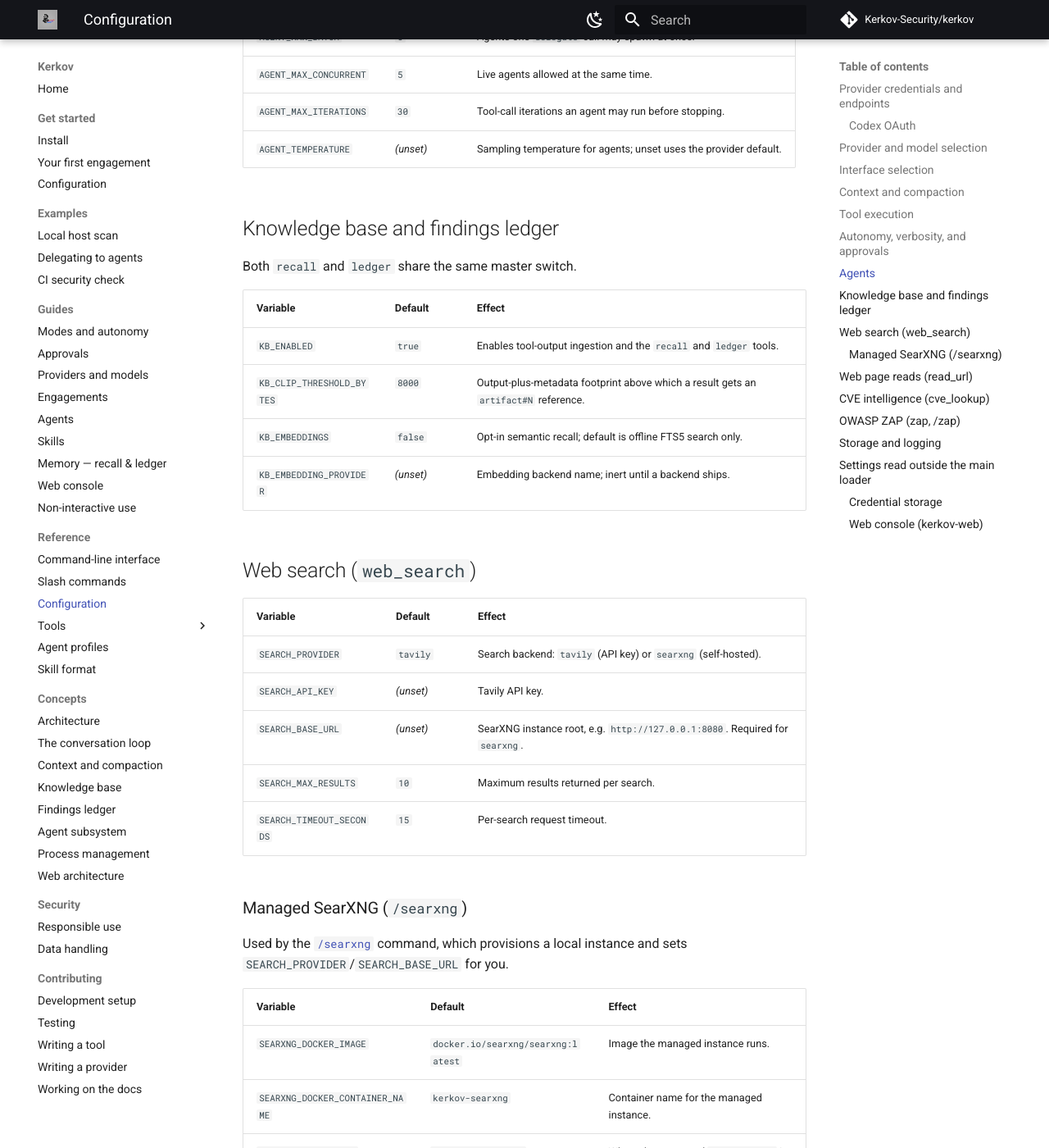
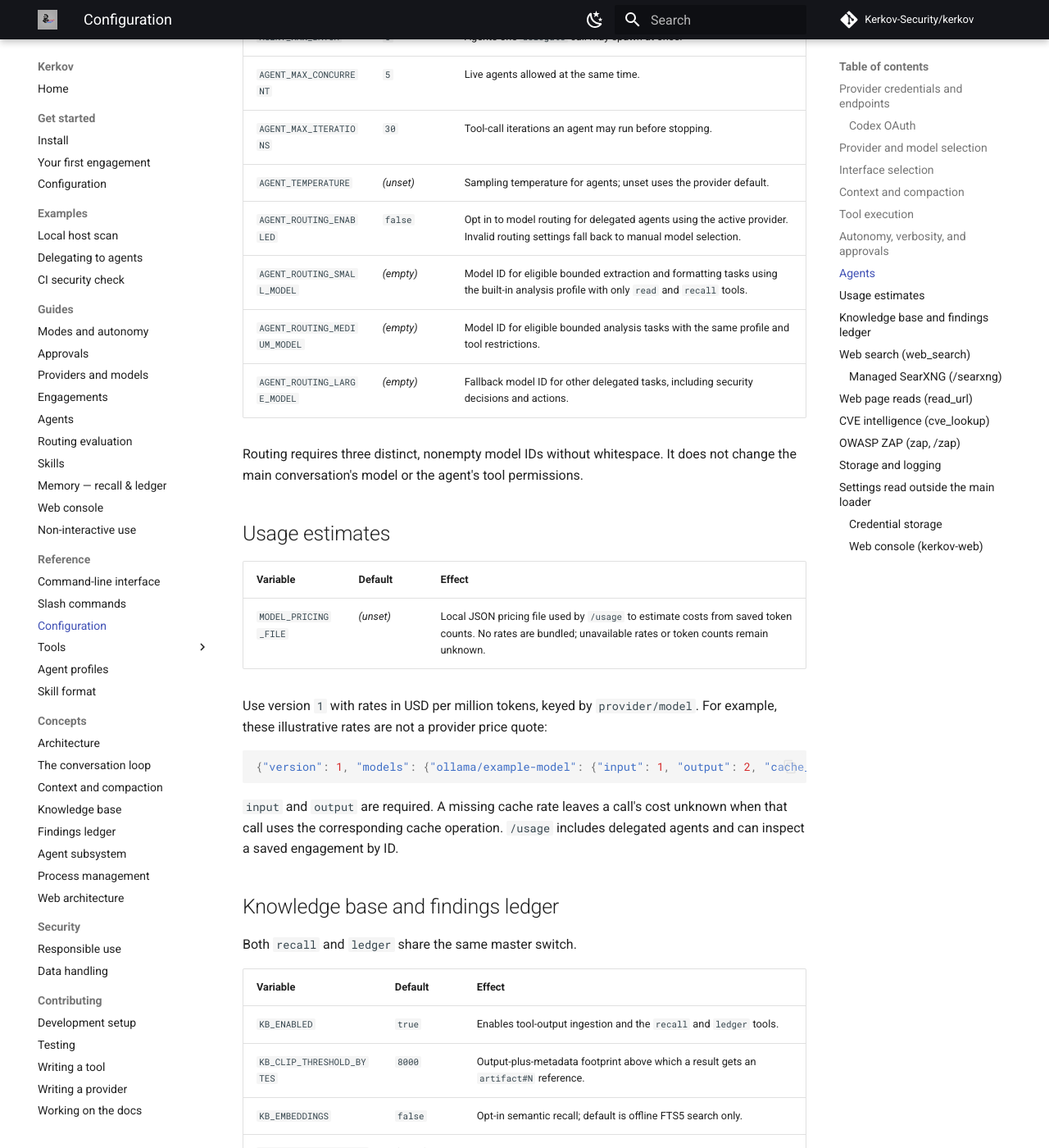
Before and after one commit to Kerkov-Security/kerkov, an MkDocs documentation site: the page built from docs/reference/configuration.md, in a window 1280 px wide and 1400 px high, scrolled down 5813 px. Shown: the whole window at 82% size. Built offline with MkDocs 1.6.1 and Material for MkDocs 9.7.7, drawn with Linux system fonts in a browser that asks for light colours; comment, search, counter and statistics services are not loaded.

Commit message:
Fix docs and wheel checks and run CI for stacked PRs

````diff
--- a/docs/reference/configuration.md
+++ b/docs/reference/configuration.md
@@ -150,6 +150,30 @@ approval gating — either of which can be pinned on its own. See the
 | `AGENT_MAX_CONCURRENT` | `5` | Live agents allowed at the same time. |
 | `AGENT_MAX_ITERATIONS` | `30` | Tool-call iterations an agent may run before stopping. |
 | `AGENT_TEMPERATURE` | _(unset)_ | Sampling temperature for agents; unset uses the provider default. |
+| `AGENT_ROUTING_ENABLED` | `false` | Opt in to model routing for delegated agents using the active provider. Invalid routing settings fall back to manual model selection. |
+| `AGENT_ROUTING_SMALL_MODEL` | _(empty)_ | Model ID for eligible bounded extraction and formatting tasks using the built-in analysis profile with only `read` and `recall` tools. |
+| `AGENT_ROUTING_MEDIUM_MODEL` | _(empty)_ | Model ID for eligible bounded analysis tasks with the same profile and tool restrictions. |
+| `AGENT_ROUTING_LARGE_MODEL` | _(empty)_ | Fallback model ID for other delegated tasks, including security decisions and actions. |
+
+Routing requires three distinct, nonempty model IDs without whitespace. It does
+not change the main conversation's model or the agent's tool permissions.
+
+## Usage estimates
+
+| Variable | Default | Effect |
+|---|---|---|
+| `MODEL_PRICING_FILE` | _(unset)_ | Local JSON pricing file used by `/usage` to estimate costs from saved token counts. No rates are bundled; unavailable rates or token counts remain unknown. |
+
+Use version `1` with rates in USD per million tokens, keyed by `provider/model`.
+For example, these illustrative rates are not a provider price quote:
+
+```json
+{"version": 1, "models": {"ollama/example-model": {"input": 1, "output": 2, "cache_read": 0.1, "cache_write": 1.25}}}
+```
+
+`input` and `output` are required. A missing cache rate leaves a call's cost
+unknown when that call uses the corresponding cache operation. `/usage` includes
+delegated agents and can inspect a saved engagement by ID.
 
 ## Knowledge base and findings ledger
 
--- a/mkdocs.yml
+++ b/mkdocs.yml
@@ -99,6 +99,7 @@ nav:
       - Providers and models: guides/providers.md
       - Engagements: guides/engagements.md
       - Agents: guides/agents.md
+      - Routing evaluation: routing-evaluation.md
       - Skills: guides/skills.md
       - Memory — recall & ledger: guides/memory.md
       - Web console: guides/web-console.md
````
Also changed, not shown: docs/concepts/agent-subsystem.md (+1 -1 lines), docs/reference/slash-commands.md (+1 -0 lines), 4 other files.
